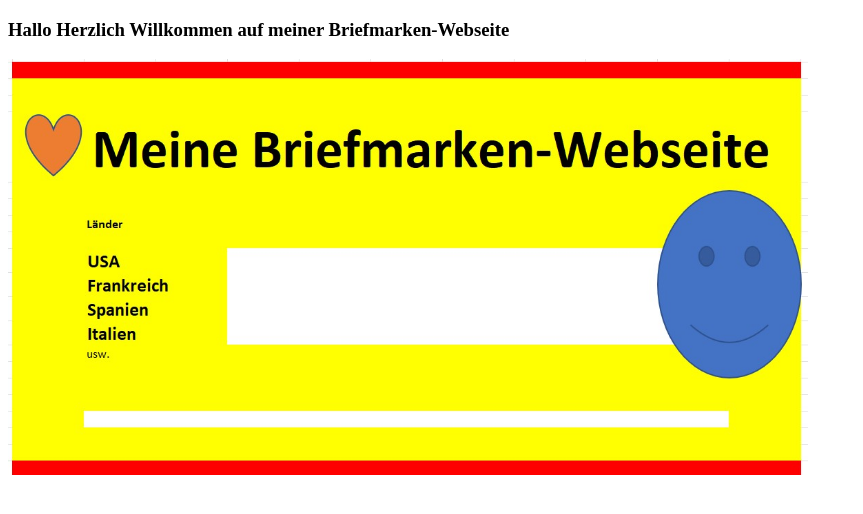
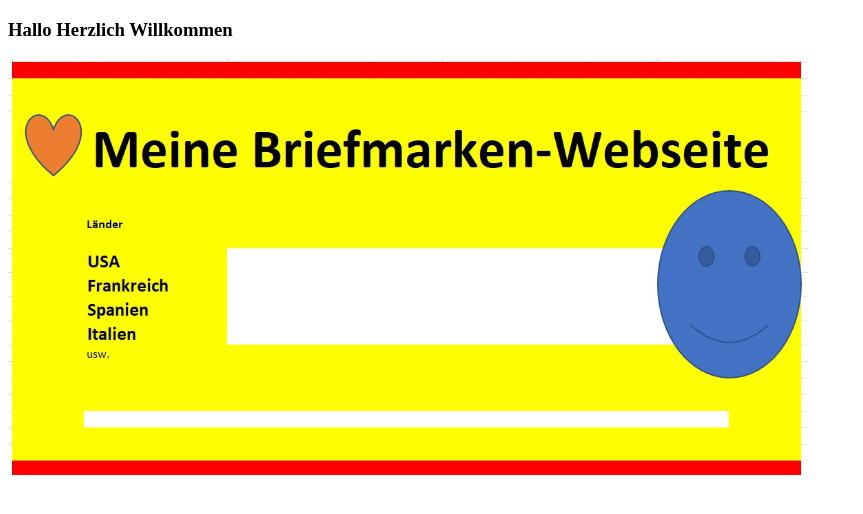
Before and after one commit to pascall100/briefmarkenfriends, a plain HTML site: page index.html in a window 1280 px wide. Shown: the whole page, without its empty margins (0-863 px from the left). Drawn offline with Linux system fonts and the light colour scheme.

Commit message:
version.2.0
Verkürzung der Überschrift

```diff
--- a/index.html
+++ b/index.html
@@ -7,7 +7,7 @@
     <title>Schulhof-Programmierung.de</title>
 </head>
 <body>
-    <h3> Hallo Herzlich Willkommen auf meiner Briefmarken-Webseite</h3>
+    <h3> Hallo Herzlich Willkommen </h3>
 <img src="briefmarke_100.jpg" width="800" width="400">
 
 </body>
```
